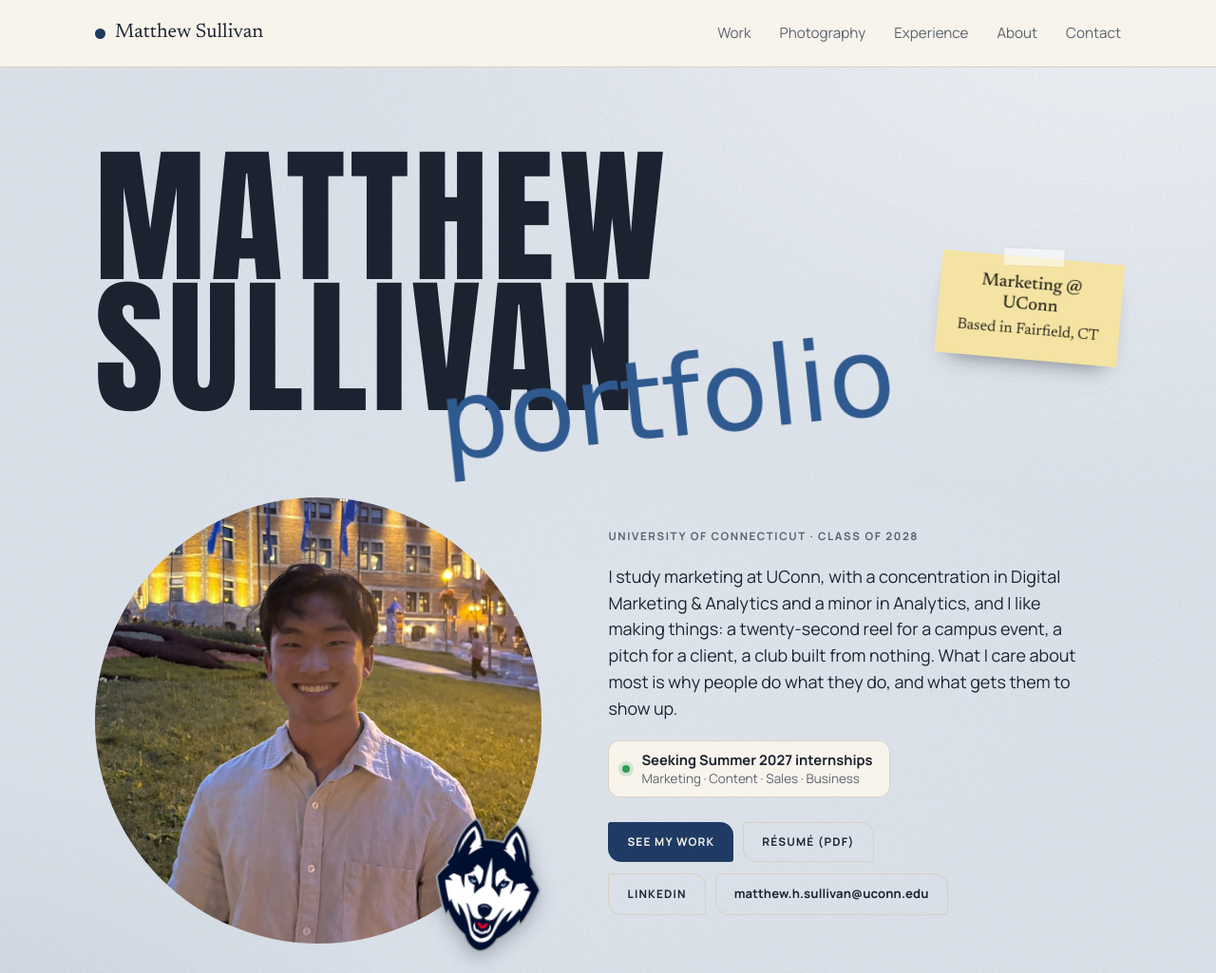
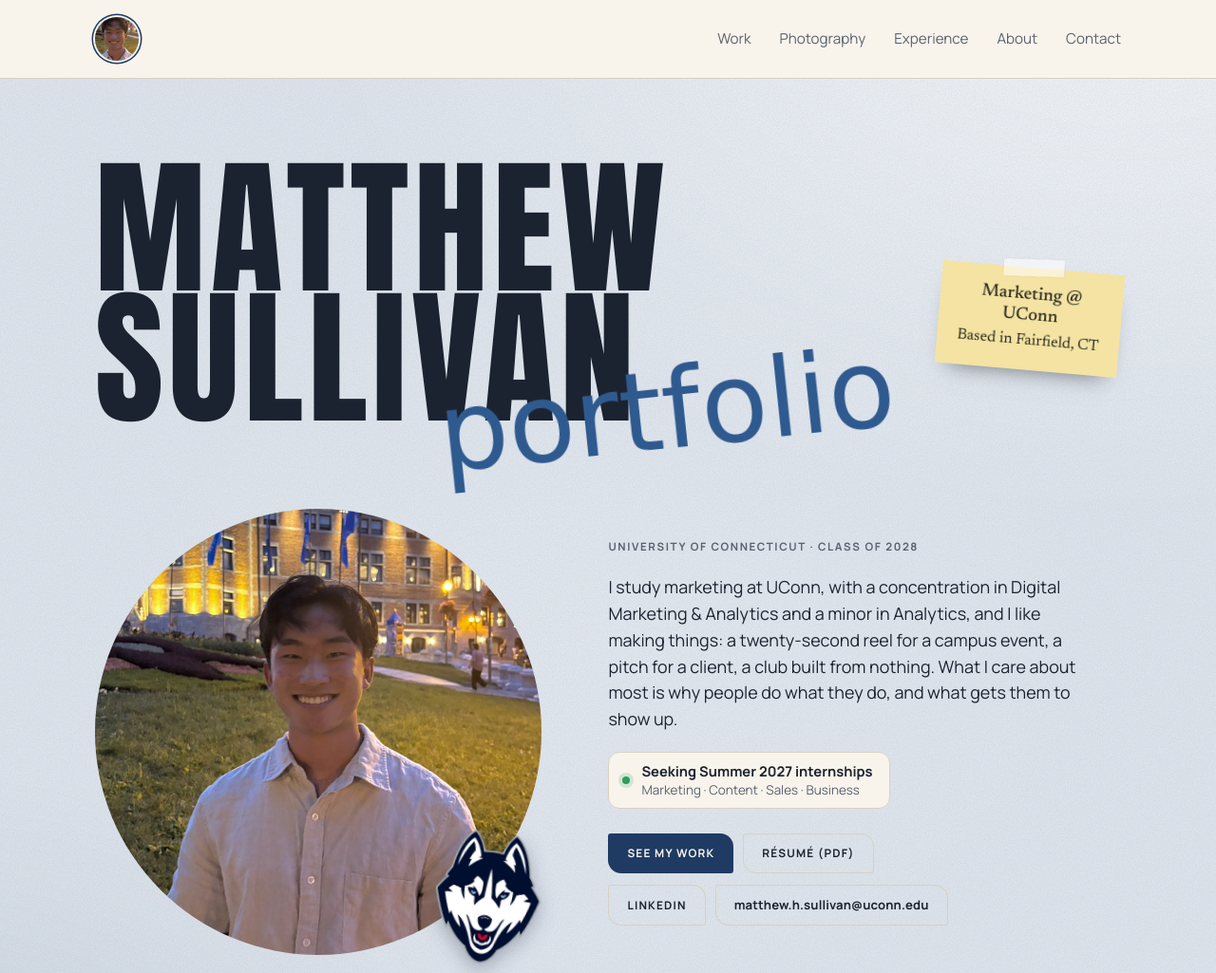
Before and after one commit to matthewhsullivan/matthewhsullivan.github.io, a plain HTML site: page index.html in a window 1280 px wide. Shown: the top 1025 px of the page at 95% size. Drawn offline with Linux system fonts and the light colour scheme; a web font is replaced by a local one.

Commit message:
Header: round photo links home instead of the name
Co-Authored-By: Claude Opus 5.5 <noreply@anthropic.com>
Claude-Session: https://claude.ai/code/session_01XhEWw8mLgsWNjHrpPkh872

```diff
--- a/assets/css/site.css
+++ b/assets/css/site.css
@@ -754,3 +754,15 @@ html { -webkit-tap-highlight-color: rgba(31, 59, 99, .12); }
 @media (hover: hover) { .thread:hover { transform: rotate(0deg) translateY(-6px); } }
 .thread { background-position: 12px 18px, 0 50px, 0 0; }
 .thread h3 { font-weight: 700; font-size: 1.38rem; letter-spacing: -.005em; }
+/* header: round photo of Matthew links home; the name shows on hover (desktop) */
+.brand::before { content: none; }
+.brand { gap: 12px; }
+.brand img { width: 46px; height: 46px; border-radius: 50%; object-fit: cover; display: block;
+  box-shadow: 0 0 0 2px var(--paper), 0 0 0 3.5px var(--accent); transition: transform .35s cubic-bezier(.34,1.5,.5,1), box-shadow .3s ease; }
+.brand .brand-name { font-size: 1.05rem; opacity: 0; translate: -6px 0; transition: opacity .3s ease, translate .35s cubic-bezier(.2,.8,.2,1); white-space: nowrap; }
+@media (hover: hover) {
+  .brand:hover img { transform: scale(1.08) rotate(-4deg); }
+  .brand:hover .brand-name { opacity: 1; translate: 0 0; }
+}
+.brand:focus-visible .brand-name { opacity: 1; translate: 0 0; }
+@media (max-width: 720px) { .brand .brand-name { display: none; } .brand img { width: 42px; height: 42px; } }
--- a/index.html
+++ b/index.html
@@ -26,7 +26,7 @@
 
 <header class="site-head">
   <div class="wrap">
-    <a class="brand" href="index.html">Matthew Sullivan</a>
+    <a class="brand" href="index.html"><img src="assets/img/matthew-avatar.jpg" alt="Matthew Sullivan, home" width="80" height="80"><span class="brand-name" aria-hidden="true">Matthew Sullivan</span></a>
     <nav class="nav" aria-label="Main">
       <a href="work.html">Work</a>
       <a href="photography.html">Photography</a>
```
Also changed, not shown: about.html (+1 -1 lines), experience.html (+1 -1 lines), photography.html (+1 -1 lines), work.html (+1 -1 lines), assets/img/matthew-avatar.jpg (added).
